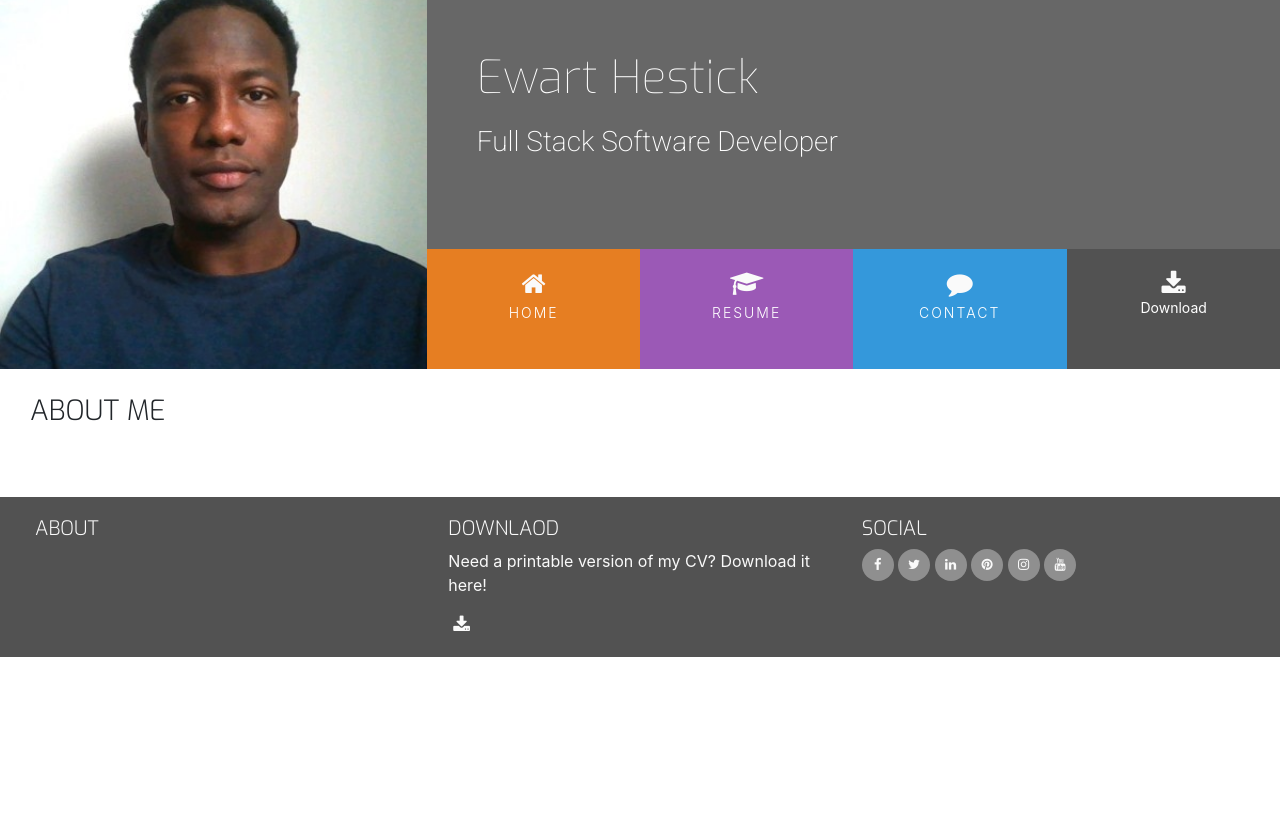
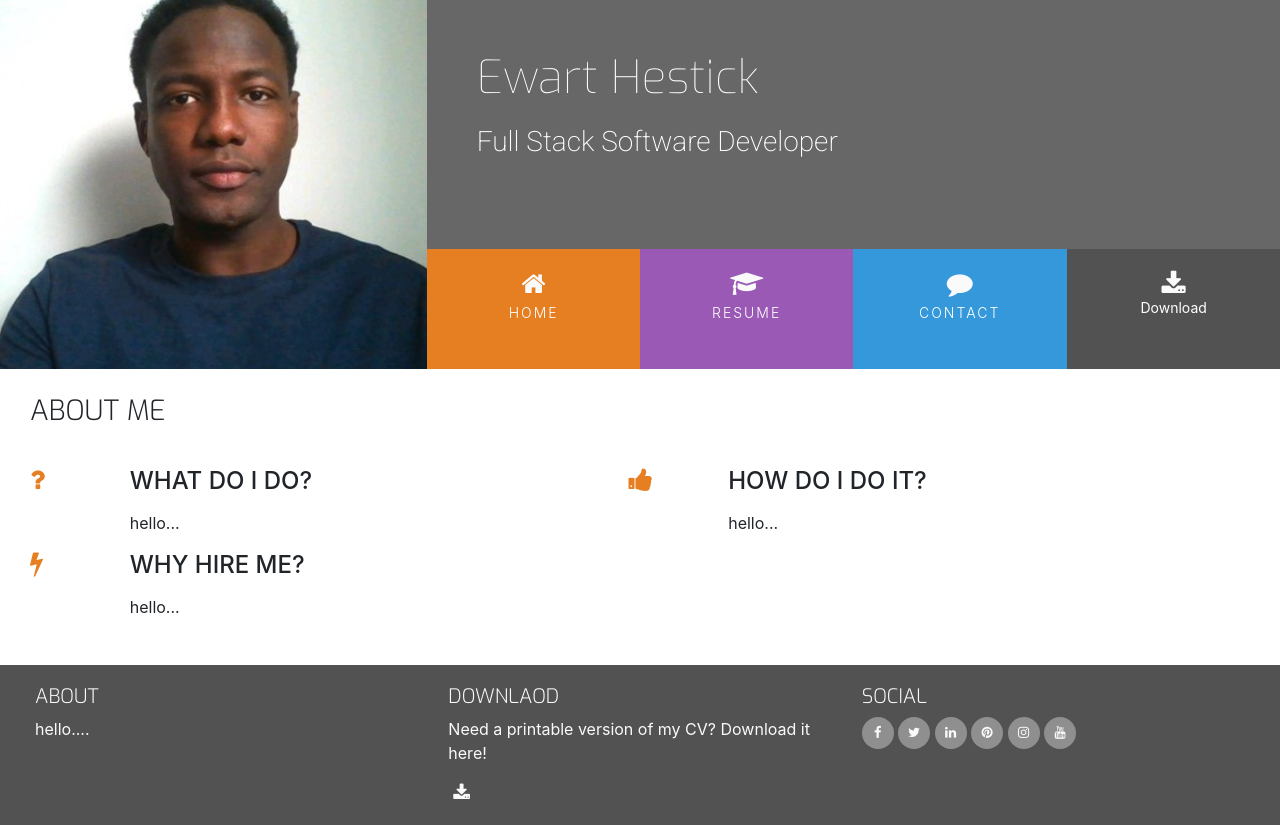
Before and after one commit to Ewie1/Res_Bootstrap, a plain HTML site: page index.html in a window 1280 px wide. Before the commit the page ends 800 px from the top, so only its background shows below. Drawn offline with nearby package versions, Linux system fonts and the light colour scheme.

Commit message:
Add about me content to index.html

```diff
--- a/assets/css/style.css
+++ b/assets/css/style.css
@@ -61,7 +61,6 @@ h1, h2, h3, h4 {
     margin-bottom: 40px;
 
 }
-
 
 /*----------------Headings*/
  .heading{
@@ -205,3 +204,14 @@ footer {
 #footer-details {
     padding: 20px;
 }
+
+/*----------------Three reasons */
+
+.three-reasons-icon {
+    font-size: 26px;
+    color: #e67e22;
+}
+
+.three-reasons-heading {
+    margin-bottom: 15px;
+}
--- a/index.html
+++ b/index.html
@@ -50,6 +50,41 @@
                         <h3 class="section-heading uppercase">About me</h3>
                     </div>
                 </div>
+                <div class="row">
+                    <div class="col-10 offset-1 offset-sm-0 col-sm-4 col-md-6">
+                        <div class="row">
+                            <div class="col-2">
+                                <i class="three-reasons-icon fa fa-question" aria-hidden="true"></i>
+                            </div>
+                            <div class="col-10">
+                                <h4 class="three-reasons-heading uppercase">What do I do?</h4>
+                                <p>hello...</p>
+                            </div>
+                        </div>
+                    </div>
+                    <div class="col-10 offset-1 offset-sm-0 col-sm-4 col-md-6">
+                        <div class="row">
+                            <div class="col-2">
+                                <i class="three-reasons-icon fa fa-thumbs-up" aria-hidden="true"></i>
+                            </div>
+                            <div class="col-10">
+                                <h4 class="three-reasons-heading uppercase">How do I do it?</h4>
+                                <p>hello...</p>
+                            </div>
+                        </div>
+                    </div>
+                    <div class="col-10 offset-1 offset-sm-0 col-sm-4 col-md-6">
+                        <div class="row">
+                            <div class="col-2">
+                                <i class="three-reasons-icon fa fa-bolt" aria-hidden="true"></i>
+                            </div>
+                            <div class="col-10">
+                                <h4 class="three-reasons-heading uppercase">Why Hire Me?</h4>
+                                <p>hello...</p>
+                            </div>
+                        </div>
+                    </div>
+                </div>
             </div>
         </div>
     </section>
@@ -57,7 +92,7 @@
       <div id="footer-details" class="row">
       <div class="col-sm-4">
         <h5 class="uppercase general-sub">About</h5>
-        <p class="inline-block"></p>
+        <p class="inline-block">hello....</p>
       </div>
       <div class="col-sm-4">
         <h5 class="uppercase general-sub">Downlaod</h5>
```
